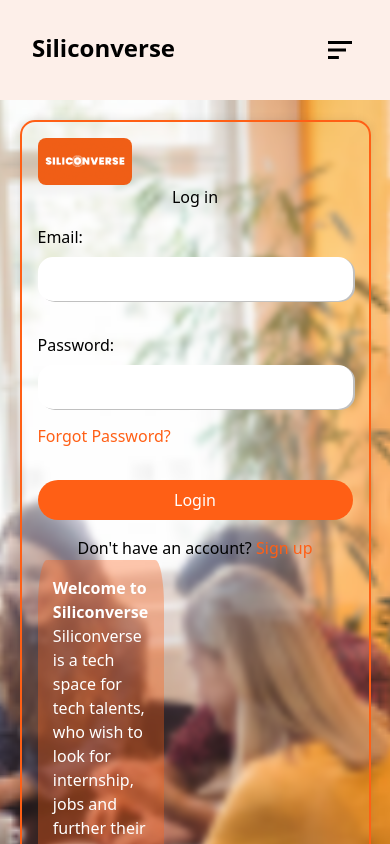
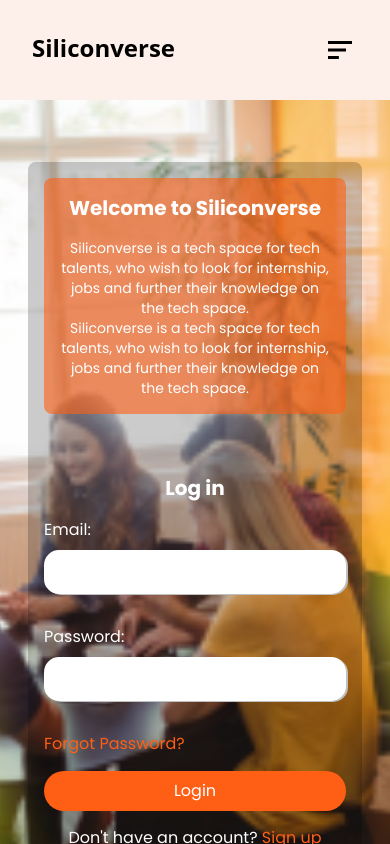
Before and after one commit to SiliconVerse/Siliconverse_frontend, a React (Vite) app: page /login in a window 390 px wide. Shown: the top 844 px of the page. Built offline with nearby package versions, Linux system fonts and the light colour scheme.

Commit message:
Fixed: Login screen responsiveness

```diff
--- a/src/components/CompanyForm.jsx
+++ b/src/components/CompanyForm.jsx
@@ -228,7 +228,7 @@
           </p>
         </div>
       </form>
-      <div className='border border-primaryColor p-4 text-white mx-auto flex flex-col gap-4 items-center justify-center'>
+      <div className='rounded-lg text-sm md:text-base border border-primaryColor p-4 text-white mx-auto flex flex-col gap-4 items-center justify-center'>
         <h3 className='text-center font-roboto font-bold text-xl md:text-xl'>
           Welcome to Siliconverse
         </h3>
--- a/src/components/TalentForm.jsx
+++ b/src/components/TalentForm.jsx
@@ -257,7 +257,7 @@
         </div>
       </form>
 
-      <div className='border border-primaryColor p-4 text-white mx-auto flex flex-col gap-4 items-center justify-center'>
+      <div className='rounded-lg text-sm md:text-base border border-primaryColor p-4 text-white mx-auto flex flex-col gap-4 items-center justify-center'>
         <h3 className='text-center font-roboto font-bold text-xl md:text-xl'>
           Welcome to Siliconverse
         </h3>
--- a/src/components/pages/login/LogIn.jsx
+++ b/src/components/pages/login/LogIn.jsx
@@ -1,15 +1,15 @@
 /* eslint-disable react/no-unescaped-entities */
-import { useState } from "react";
-import { NavLink } from "react-router-dom";
-import Logo from "../../../images/siliconlogo.png";
-import "./logIn.css";
-import { toast } from "react-toastify";
-import { signInWithEmailAndPassword } from "firebase/auth";
-import { auth } from "../../auth/firebase";
+import { useState } from 'react';
+import { NavLink } from 'react-router-dom';
+import Logo from '../../../images/siliconlogo.png';
+import './logIn.css';
+import { toast } from 'react-toastify';
+import { signInWithEmailAndPassword } from 'firebase/auth';
+import { auth } from '../../auth/firebase';
 
 const LoginForm = () => {
-  const [email, setEmail] = useState("");
-  const [password, setPassword] = useState("");
+  const [email, setEmail] = useState('');
+  const [password, setPassword] = useState('');
 
   const handleSubmit = async (e) => {
     e.preventDefault();
@@ -17,68 +17,79 @@
     // Authentication logic
     try {
       await signInWithEmailAndPassword(auth, email, password);
-      console.log("User logged in successfully");
+      console.log('User logged in successfully');
 
-      window.location.href = "/UserProfile";
+      window.location.href = '/UserProfile';
 
-      toast.success("Logged in successfully 🎉", { position: "top-center" });
+      toast.success('Logged in successfully 🎉', { position: 'top-center' });
     } catch (error) {
       console.log(error.message);
 
-      toast.error(error.message, { position: "bottom-center" });
+      toast.error(error.message, { position: 'bottom-center' });
     }
-    console.log("Email:", email);
-    console.log("Password:", password);
+    console.log('Email:', email);
+    console.log('Password:', password);
     // Insert logic here, and put the begining before handleSubmit
   };
 
   return (
-    <div className="login-container">
-      <div className="login-form">
-        <div className="login-form-inner">
-          <div className="form-titles">
-            <img src={Logo} alt="SiliconVerse logo" />
-            <h2>Log in</h2>
+    <div className='login-container flex items-center justify-center flex-col  p-7 md:p-11 lg:p-14 min-h-[calc(100vh-106px) font-roboto w-full'>
+      <div className='login-form rounded-lg gap-5 md:gap-10  bg-black/20 relative flex flex-col-reverse md:flex-row w-full justify-between'>
+        <div className='hidden absolute left-1/2 -translate-x-1/2 md:translate-x-0 top-4 md:left-4 bg-primaryColor border-2 border-white capitalize rounded-lg p-3 font-roboto text-white text-center w-fit text-sm'>
+          <p>Silicon Verse</p>
+        </div>
+        {/* logo */}
+
+        <div className='mt-10 text-white w-full'>
+          <div className='form-titles'>
+            <h2 className='font-bold text-xl'>Log in</h2>
           </div>
           <form onSubmit={handleSubmit}>
             <div>
-              <label htmlFor="email">Email:</label>
+              <label htmlFor='email'>Email:</label>
               <input
-                type="email"
+                className='text-black'
+                type='email'
                 value={email}
                 onChange={(e) => setEmail(e.target.value)}
                 required
               />
             </div>
             <div>
-              <label htmlFor="password">Password:</label>
+              <label htmlFor='password'>Password:</label>
               <input
-                type="password"
+                className='text-black'
+                type='password'
                 value={password}
                 onChange={(e) => setPassword(e.target.value)}
                 required
               />
-              <span style={{ color: "#ff5f15" }}>Forgot Password?</span>
             </div>
-            <button type="submit">Login</button>
-            <p style={{ textAlign: "center" }}>
-              Don't have an account?
-              <NavLink to="/signup">
-                <span style={{ color: "#ff5f15" }}> Sign up</span>
-              </NavLink>
-            </p>
+
+            <div>
+              <span className='text-primaryColor'>Forgot Password?</span>
+              <button type='submit'>Login</button>
+              <p className='text-center'>
+                Don't have an account?
+                <NavLink to='/signup'>
+                  <span className='text-primaryColor'> Sign up</span>
+                </NavLink>
+              </p>
+            </div>
           </form>
         </div>
-        <div className="text-login">
-          <h3>
-            <b className="text-title">Welcome to Siliconverse</b>
-            <br />
+
+        <div className='rounded-lg text-sm md:text-base bg-primaryColor/60 p-4 text-white mx-auto flex flex-col gap-4 items-center justify-center w-full text-center'>
+          <h3 className='text-center font-roboto font-bold text-xl md:text-xl'>
+            Welcome to Siliconverse
+          </h3>
+          <p>
             Siliconverse is a tech space for tech talents, who wish to look for
-            internship, jobs and further their knowledge on the tech space.{" "}
+            internship, jobs and further their knowledge on the tech space.{' '}
             <br /> Siliconverse is a tech space for tech talents, who wish to
             look for internship, jobs and further their knowledge on the tech
             space.
-          </h3>
+          </p>
         </div>
       </div>
     </div>
--- a/src/components/pages/login/logIn.css
+++ b/src/components/pages/login/logIn.css
@@ -4,26 +4,10 @@
   align-items: center;
   width: 100%;
   min-height: 100vh;
-  background-image: url(../../../images/latestNews.png);
+  background-image: url('../../../images/latestNews.png');
   background-repeat: no-repeat;
   background-size: cover;
   background-position: center;
-}
-
-.login-form {
-  display: flex;
-  justify-content: center;
-  gap: 10%;
-  margin: 10% 10% 10% 10%;
-  width: 100%;
-  padding: 2em;
-  background-color: transparent;
-  backdrop-filter: blur(2px);
-  /* background: #f7f7f7; */
-  /* opacity: 0.478; */
-  border: 2px solid #ff5f15;
-  border-radius: 15px;
-  box-shadow: 0 0 10px rgba(0, 0, 0, 0.1);
 }
 
 .login-form-inner {
@@ -113,7 +97,8 @@
 /* Mobile styles */
 @media (max-width: 600px) {
   .login-container {
-    background-size: auto 100%; /* Adjust background-size for mobile */
+    background-size: auto 100%;
+    /* Adjust background-size for mobile */
   }
 
   .login-form {
@@ -146,7 +131,8 @@
 /* Tablet styles */
 @media (min-width: 601px) and (max-width: 1024px) {
   .login-container {
-    background-size: cover; /* Use cover for tablets */
+    background-size: cover;
+    /* Use cover for tablets */
   }
 
   .login-form {
@@ -179,7 +165,8 @@
 /* Desktop styles */
 @media (min-width: 1025px) {
   .login-container {
-    background-size: cover; /* Use cover for desktops */
+    background-size: cover;
+    /* Use cover for desktops */
   }
 
   .login-form {
--- a/src/index.css
+++ b/src/index.css
@@ -4,7 +4,7 @@
 
 
 .signUp-bg-image {
-  background-image: url('./images/auth-placeholder_image.png');
+  background-image: url('./images/latestNews.png');
   background-size: cover;
   background-position: center;
   width: 100%;
```
Also changed, not shown: src/components/pages/SignUp.jsx (+0 -47 lines).
